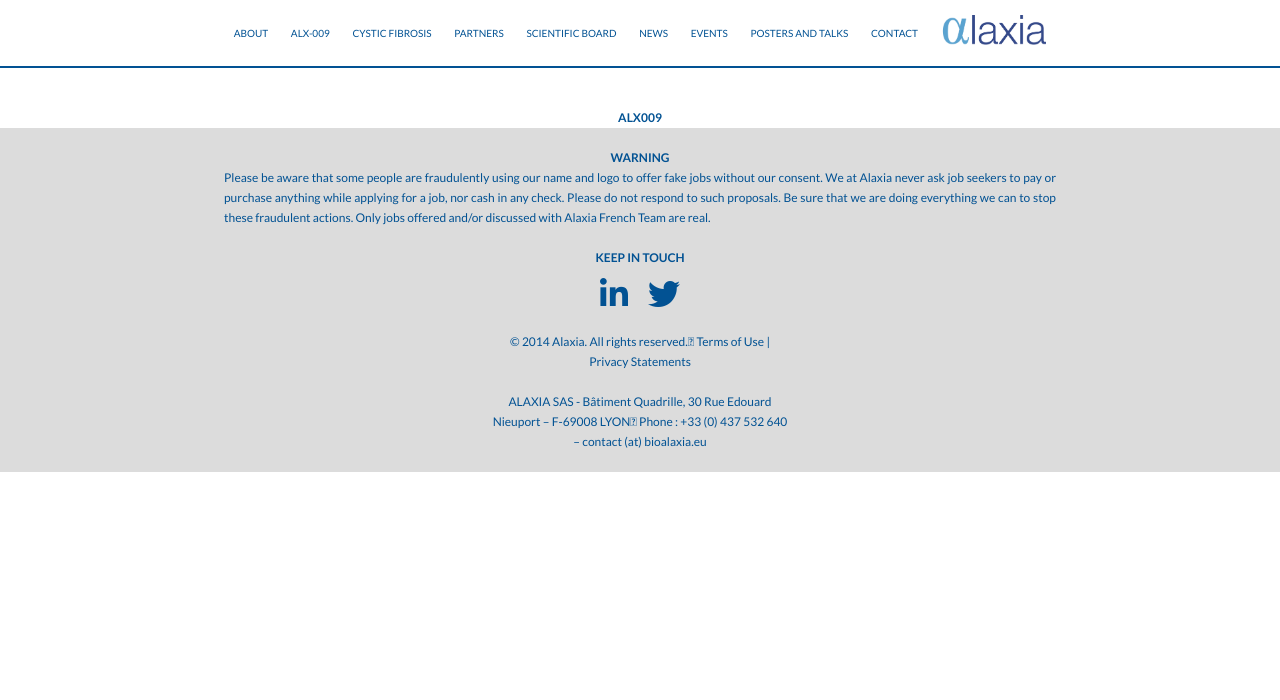
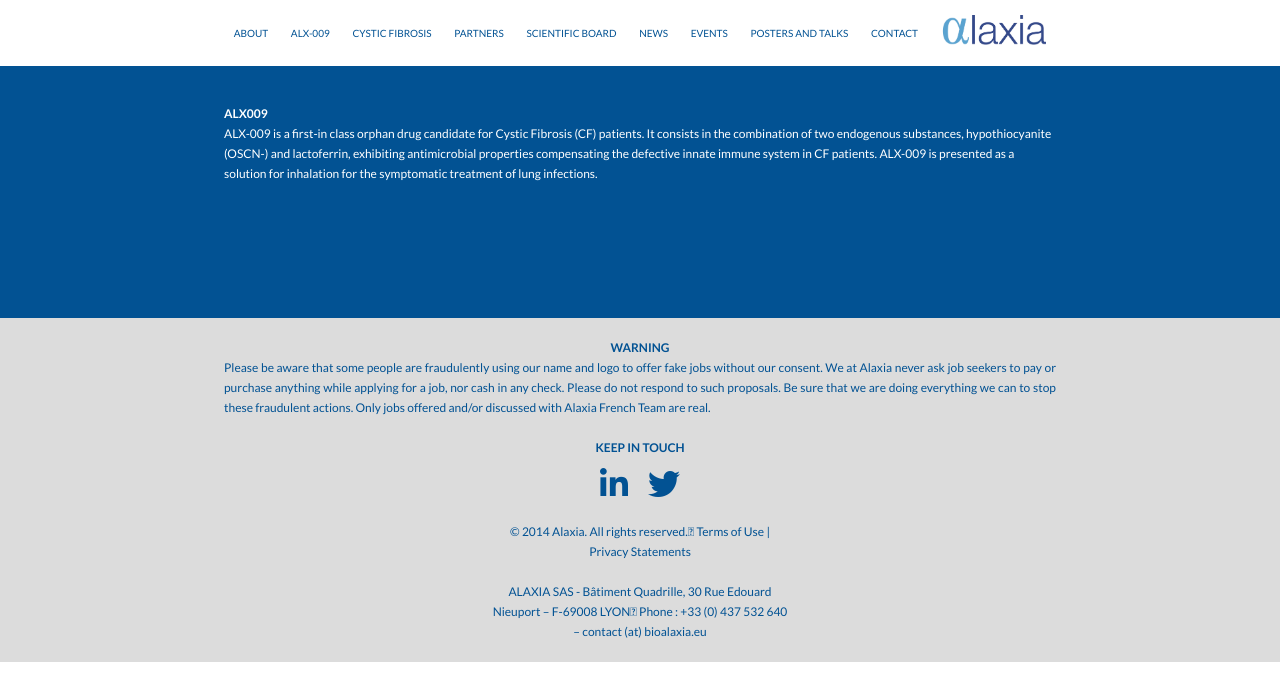
Before and after one commit to JBeaussart/alaxia-pharma, a Vue app: page /alx-009 in a window 1280 px wide. Shown: the top 700 px of the page. Built offline with nearby package versions, Linux system fonts and the light colour scheme.

Commit message:
add the banner for alx page

```diff
--- a/src/pages/ALX009.vue
+++ b/src/pages/ALX009.vue
@@ -1,6 +1,16 @@
 <template>
-  <div>
-    <h1>ALX009</h1>
+  <div class="alx_banner">
+    <div class="alx_banner_content container">
+      <h2>ALX009</h2>
+      <p>
+        ALX-009 is a first-in class orphan drug candidate for Cystic Fibrosis
+        (CF) patients. It consists in the combination of two endogenous
+        substances, hypothiocyanite (OSCN-) and lactoferrin, exhibiting
+        antimicrobial properties compensating the defective innate immune system
+        in CF patients. ALX-009 is presented as a solution for inhalation for
+        the symptomatic treatment of lung infections.
+      </p>
+    </div>
   </div>
 </template>
 
@@ -8,4 +18,17 @@
 export default {};
 </script>
 
-<style lang="scss" scoped></style>
+<style lang="scss" scoped>
+.alx_banner {
+  text-align: left;
+  height: 250px;
+  margin-top: -40px;
+  background-color: #025293;
+  padding-top: 36px;
+  padding-bottom: 36px;
+  h2,
+  p {
+    color: white;
+  }
+}
+</style>
```
